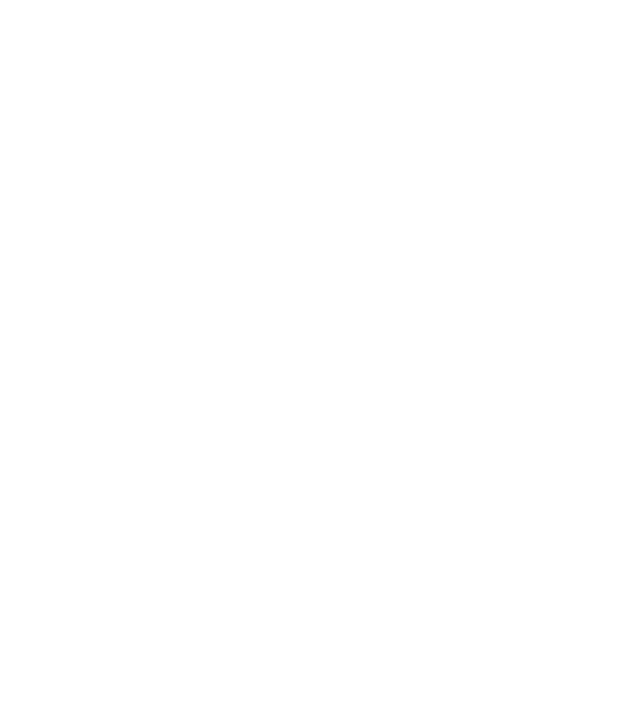
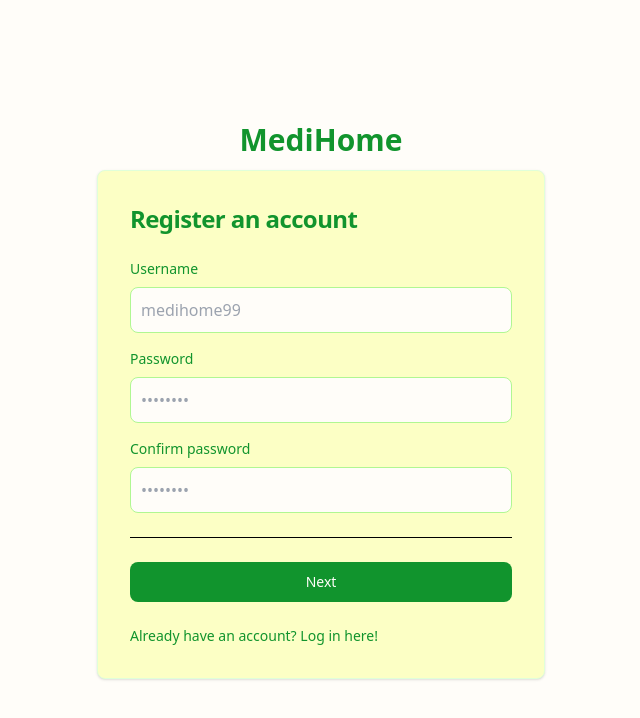
Before and after one commit to Piyanut012/MediHome, a React (Vite) app in the folder frontend/: page /register in a window 1280 px wide. Before the commit this address had no page. Shown: the top 718 px of the page, without its empty margins (319-959 px from the left). Built offline with nearby package versions, Linux system fonts and the light colour scheme.

Commit message:
added register and login animation
also imported framer-motion

> npm install framer-motion

...
import { motion } from 'framer-motion';
...

```diff
--- a/frontend/package.json
+++ b/frontend/package.json
@@ -12,6 +12,7 @@
   "dependencies": {
     "axios": "^1.7.7",
     "dotenv": "^16.4.5",
+    "framer-motion": "^11.11.0",
     "notistack": "^3.0.1",
     "react": "^18.3.1",
     "react-dom": "^18.3.1",
--- a/frontend/src/App.jsx
+++ b/frontend/src/App.jsx
@@ -2,12 +2,14 @@ import React from 'react'
 import {Routes, Route} from 'react-router-dom'
 import Home from './pages/Home';
 import Login from './pages/Login';
+import Register from './pages/Register';
 
 const App = () => {
   return (
     <Routes>
       <Route path="/" element={<Home />} />
       <Route path='/login' element={<Login />}/>
+      <Route path='/register' element={<Register />}/>
     </Routes>
   )
 }
--- a/frontend/src/pages/Login.jsx
+++ b/frontend/src/pages/Login.jsx
@@ -1,8 +1,12 @@
 import React, { useState, useEffect } from "react";
 import axios from "axios";
 import { useParams } from "react-router-dom";
+import { motion } from "framer-motion";
 
 const Login = () => {
+  const [username, setUsername] = useState("");
+  const [password, setPassword] = useState("");
+
   return (
     <section class="bg-fourth">
       <div class="flex flex-col items-center justify-center py-6 mx-auto my-auto min-h-screen">
@@ -15,6 +19,13 @@ const Login = () => {
               Log in to your account
             </h1>
             <form class="space-y-4 md:space-y-6" action="#" method="post">
+              <motion.div
+                key="step1"
+                initial={{ opacity: 0, x: -50 }}
+                animate={{ opacity: 1, x: 0 }}
+                exit={{ opacity: 0, x: -50 }}
+                transition={{ duration: 0.5 }}
+              >
                 <div>
                   <label
                     for="username"
@@ -26,8 +37,8 @@ const Login = () => {
                     type="text"
                     name="username"
                     id="username"
-                  class="bg-fourth border border-second text-gray-700 rounded-lg focus:ring-second focus:border-second block w-full p-2.5"
-                  placeholder="username"
+                    class="mb-4 bg-fourth border border-second text-gray-700 rounded-lg focus:ring-second focus:border-second block w-full p-2.5"
+                    placeholder="medihome99"
                     required=""
                   />
                 </div>
@@ -47,16 +58,20 @@ const Login = () => {
                     required=""
                   />
                 </div>
+              </motion.div>
               <hr class="border-black" />
               <button
                 type="submit"
-                class="w-full text-fourth bg-first hover:bg-second focus:ring-4 focus:outline-none focus:ring-second font-medium rounded-lg text-sm px-5 py-2.5 text-center"
+                class="w-full text-fourth bg-first hover:bg-green-500 focus:ring-4 focus:outline-none focus:ring-second font-medium rounded-lg text-sm px-5 py-2.5 text-center"
               >
                 Log in
               </button>
               <p class="text-sm font-light text-first">
                 Don't have an account with us?&nbsp;
-                <a href="#" class="font-medium text-first hover:underline">
+                <a
+                  href="/register"
+                  class="font-medium text-first hover:underline"
+                >
                   Register here!
                 </a>
               </p>
--- /dev/null
+++ b/frontend/src/pages/Register.jsx
@@ -0,0 +1,208 @@
+import React, { useState, useEffect } from "react";
+import axios from "axios";
+import { useParams } from "react-router-dom";
+import { motion } from "framer-motion";
+
+const Register = () => {
+  const [username, setUsername] = useState("");
+  const [password, setPassword] = useState("");
+  const [name, setName] = useState("");
+  const [email, setEmail] = useState("");
+  const [phone, setPhone] = useState("");
+  const [age, setAge] = useState(0);
+
+  const [step, setStep] = useState(1);
+
+  const handleNextClick = (e) => {
+    e.preventDefault();
+    setStep(2);
+  };
+
+  const handleBackClick = (e) => {
+    e.preventDefault();
+    setStep(1);
+  };
+
+  const handleSubmit = (e) => {
+    e.preventDefault();
+    // Submit logic here
+
+  };
+
+  return (
+    <section class="bg-fourth">
+      <div class="flex flex-col items-center justify-center py-6 mx-auto my-auto min-h-screen">
+        <h1 class="flex items-center mb-3 text-3xl font-bold text-first">
+          MediHome
+        </h1>
+        <div class="w-5/6 rounded-lg shadow border m-0 md:max-w-md xl:p-0 bg-fifth border-third">
+          <div class="p-6 space-y-4 md:space-y-6 sm:p-8">
+            <h1 class="text-xl font-bold leading-tight tracking-tight text-first md:text-2xl">
+              {step === 1 ? "Register an account" : "Complete your profile"}
+            </h1>
+            <form class="space-y-4 md:space-y-6" action="#" method="post">
+              {step === 1 ? (
+                <motion.div
+                  key="step1"
+                  initial={{ opacity: 0, x: -50 }}
+                  animate={{ opacity: 1, x: 0 }}
+                  exit={{ opacity: 0, x: -50 }}
+                  transition={{ duration: 0.5 }}
+                >
+                  <div>
+                    <label
+                      for="username"
+                      class="block mb-2 text-sm font-medium text-first"
+                    >
+                      Username
+                    </label>
+                    <input
+                      type="text"
+                      name="username"
+                      id="username"
+                      class="mb-4 bg-fourth border border-second text-gray-700 rounded-lg focus:ring-second focus:border-second block w-full p-2.5"
+                      placeholder="medihome99"
+                      required=""
+                    />
+                  </div>
+                  <div>
+                    <label
+                      for="password1"
+                      class="block mb-2 text-sm font-medium text-first"
+                    >
+                      Password
+                    </label>
+                    <input
+                      type="password1"
+                      name="password1"
+                      id="password1"
+                      placeholder="••••••••"
+                      class="mb-4 bg-fourth border border-second text-gray-700 rounded-lg focus:ring-second focus:border-second block w-full p-2.5"
+                      required=""
+                    />
+                  </div>
+                  <div>
+                    <label
+                      for="password2"
+                      class="block mb-2 text-sm font-medium text-first"
+                    >
+                      Confirm password
+                    </label>
+                    <input
+                      type="password2"
+                      name="password2"
+                      id="password2"
+                      placeholder="••••••••"
+                      class="mb-4 bg-fourth border border-second text-gray-700 rounded-lg focus:ring-second focus:border-second block w-full p-2.5"
+                      required=""
+                    />
+                  </div>
+                </motion.div>
+              ) : (
+                <motion.div
+                  key="step2"
+                  initial={{ opacity: 0, x: 50 }}
+                  animate={{ opacity: 1, x: 0 }}
+                  exit={{ opacity: 0, x: 50 }}
+                  transition={{ duration: 0.5 }}
+                >
+                  <div>
+                    <label
+                      for="email"
+                      class="block mb-2 text-sm font-medium text-first"
+                    >
+                      Email
+                    </label>
+                    <input
+                      type="email"
+                      name="email"
+                      id="email"
+                      class="mb-4 bg-fourth border border-second text-gray-700 rounded-lg focus:ring-second focus:border-second block w-full p-2.5"
+                      placeholder="medi@home.com"
+                      required=""
+                    />
+                  </div>
+                  <div>
+                    <label
+                      for="name"
+                      class="block mb-2 text-sm font-medium text-first"
+                    >
+                      Name
+                    </label>
+                    <input
+                      type="text"
+                      name="name"
+                      id="name"
+                      class="mb-4 bg-fourth border border-second text-gray-700 rounded-lg focus:ring-second focus:border-second block w-full p-2.5"
+                      placeholder="Medi Home"
+                      required=""
+                    />
+                  </div>
+                  <div>
+                    <label
+                      for="phone"
+                      class="block mb-2 text-sm font-medium text-first"
+                    >
+                      Phone
+                    </label>
+                    <input
+                      type="tel"
+                      name="phone"
+                      id="phone"
+                      class="mb-4 bg-fourth border border-second text-gray-700 rounded-lg focus:ring-second focus:border-second block w-full p-2.5"
+                      placeholder="0801234567"
+                      required=""
+                    />
+                  </div>
+                  <div>
+                    <label
+                      for="age"
+                      class="block mb-2 text-sm font-medium text-first"
+                    >
+                      Age
+                    </label>
+                    <input
+                      type="number"
+                      name="age"
+                      id="age"
+                      class="mb-4 bg-fourth border border-second text-gray-700 rounded-lg focus:ring-second focus:border-second block w-full p-2.5"
+                      placeholder="0"
+                      required=""
+                    />
+                  </div>
+                </motion.div>
+              )}
+              <hr class="border-black" />
+              <div class="flex justify-between space-x-4">
+                {step === 2 && (
+                  <button
+                    onClick={handleBackClick}
+                    className="w-1/3 text-fourth bg-first hover:bg-green-500 focus:outline-none font-medium rounded-lg text-sm px-5 py-2.5 text-center"
+                  >
+                    Back
+                  </button>
+                )}
+                <button
+                  onClick={step === 1 ? handleNextClick : handleSubmit }
+                  className={`w-${
+                    step === 1 ? "full" : "5/6"
+                  } text-fourth bg-first hover:bg-green-500 focus:outline-none font-medium rounded-lg text-sm px-5 py-2.5 text-center`}
+                >
+                  {step === 1 ? "Next" : "Register"}
+                </button>
+              </div>
+              <p class="text-sm font-light text-first">
+                Already have an account?&nbsp;
+                <a href="/login" class="font-medium text-first hover:underline">
+                  Log in here!
+                </a>
+              </p>
+            </form>
+          </div>
+        </div>
+      </div>
+    </section>
+  );
+};
+
+export default Register;
```
Also changed, not shown: 1 other file (tests, documents, lock files or other folders). Lines whose indentation alone changed are shown as unchanged.
